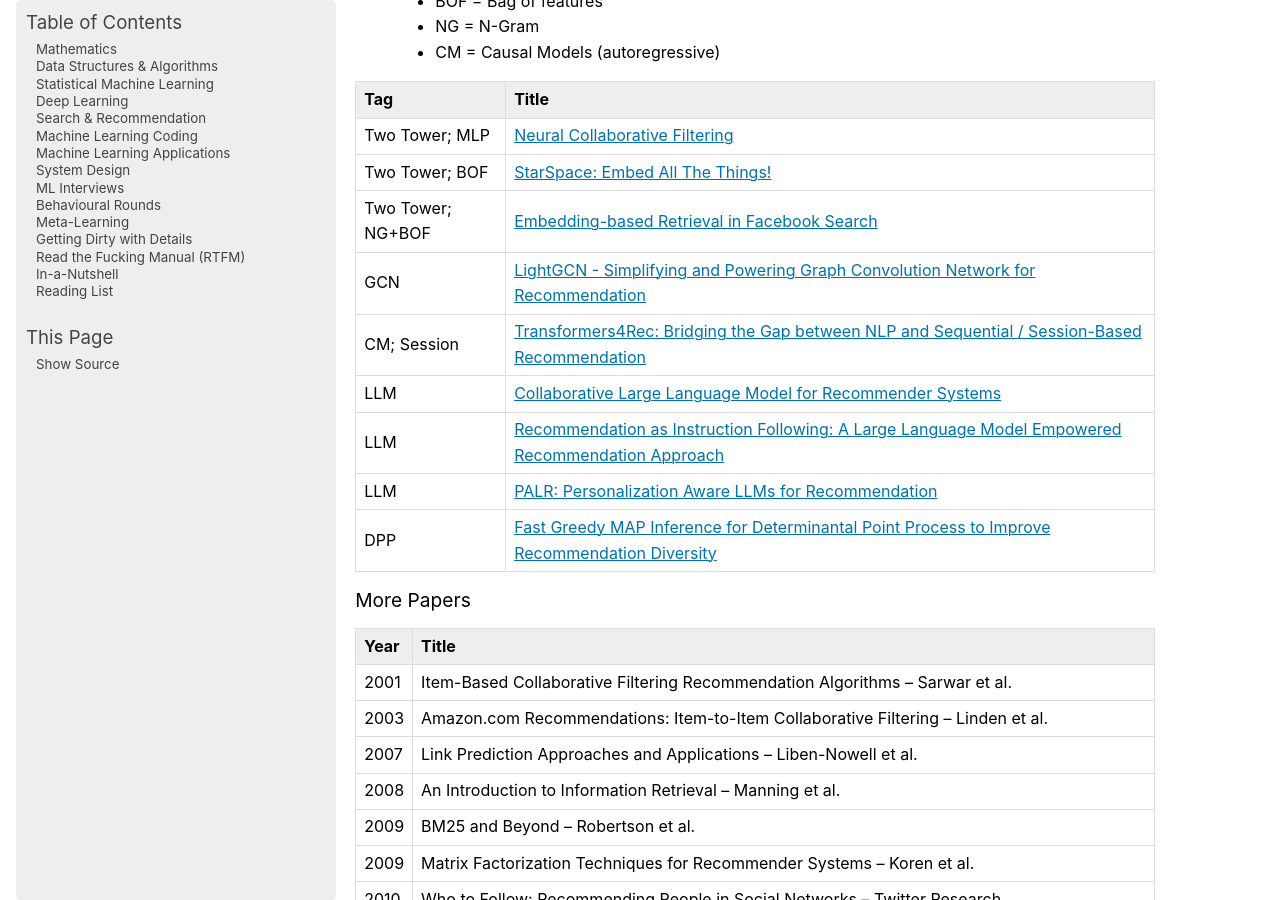
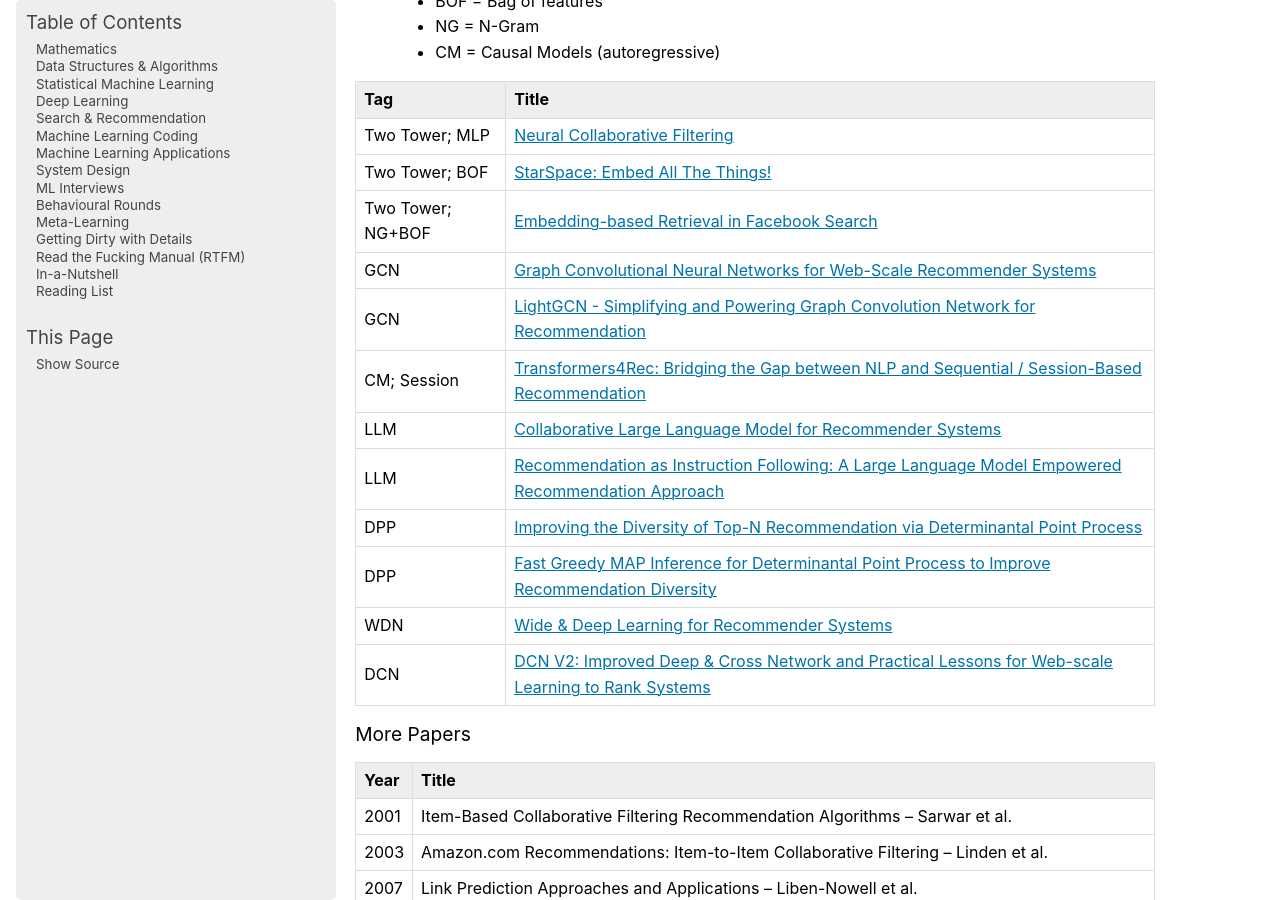
Before and after one commit to uselesstechjunks/leetcode, a Sphinx documentation site: the page built from docs/source/rank.rst, in a window 1280 px wide and 900 px high, scrolled down 6935 px. Built offline with Sphinx 7.4.7, drawn with Linux system fonts in a browser that asks for light colours.

Commit message:
Update rank.rst

```diff
--- a/docs/source/rank.rst
+++ b/docs/source/rank.rst
@@ -204,13 +204,15 @@ Key Papers
 		Two Tower; MLP,`Neural Collaborative Filtering <https://arxiv.org/abs/1708.05031>`_
 		Two Tower; BOF,`StarSpace: Embed All The Things! <https://arxiv.org/abs/1709.03856>`_
 		Two Tower; NG+BOF,`Embedding-based Retrieval in Facebook Search <https://arxiv.org/abs/2006.11632>`_
+		GCN,`Graph Convolutional Neural Networks for Web-Scale Recommender Systems <https://arxiv.org/abs/1806.01973>`_
 		GCN,`LightGCN - Simplifying and Powering Graph Convolution Network for Recommendation <https://arxiv.org/abs/2002.02126>`_
 		CM; Session,`Transformers4Rec: Bridging the Gap between NLP and Sequential / Session-Based Recommendation <https://scontent.fblr25-1.fna.fbcdn.net/v/t39.8562-6/243129449_615285476133189_8760410510155369283_n.pdf?_nc_cat=104&ccb=1-7&_nc_sid=b8d81d&_nc_ohc=WDJcULkgkY8Q7kNvgHspPmM&_nc_zt=14&_nc_ht=scontent.fblr25-1.fna&_nc_gid=A_fmEzCPOHil7q9dPSpYsHS&oh=00_AYDCkVOnyZufYEGHEQORBbfI-blNODNIrePL4TaB8p_82A&oe=67A8FEDE>`_
 		LLM,`Collaborative Large Language Model for Recommender Systems <https://arxiv.org/abs/2311.01343>`_
 		LLM,`Recommendation as Instruction Following: A Large Language Model Empowered Recommendation Approach <https://arxiv.org/abs/2305.07001>`_
-		LLM,`PALR: Personalization Aware LLMs for Recommendation <https://arxiv.org/abs/2305.07622>`_
+		DPP,`Improving the Diversity of Top-N Recommendation via Determinantal Point Process <https://arxiv.org/abs/1709.05135v1>`_
 		DPP,`Fast Greedy MAP Inference for Determinantal Point Process to Improve Recommendation Diversity <https://proceedings.neurips.cc/paper_files/paper/2018/file/dbbf603ff0e99629dda5d75b6f75f966-Paper.pdf>`_
-
+		WDN,`Wide & Deep Learning for Recommender Systems <https://arxiv.org/abs/1606.07792>`_
+		DCN,`DCN V2: Improved Deep & Cross Network and Practical Lessons for Web-scale Learning to Rank Systems <https://arxiv.org/abs/2008.13535>`_
 
 More Papers
 ------------------------------------------------------------------------------------
```
